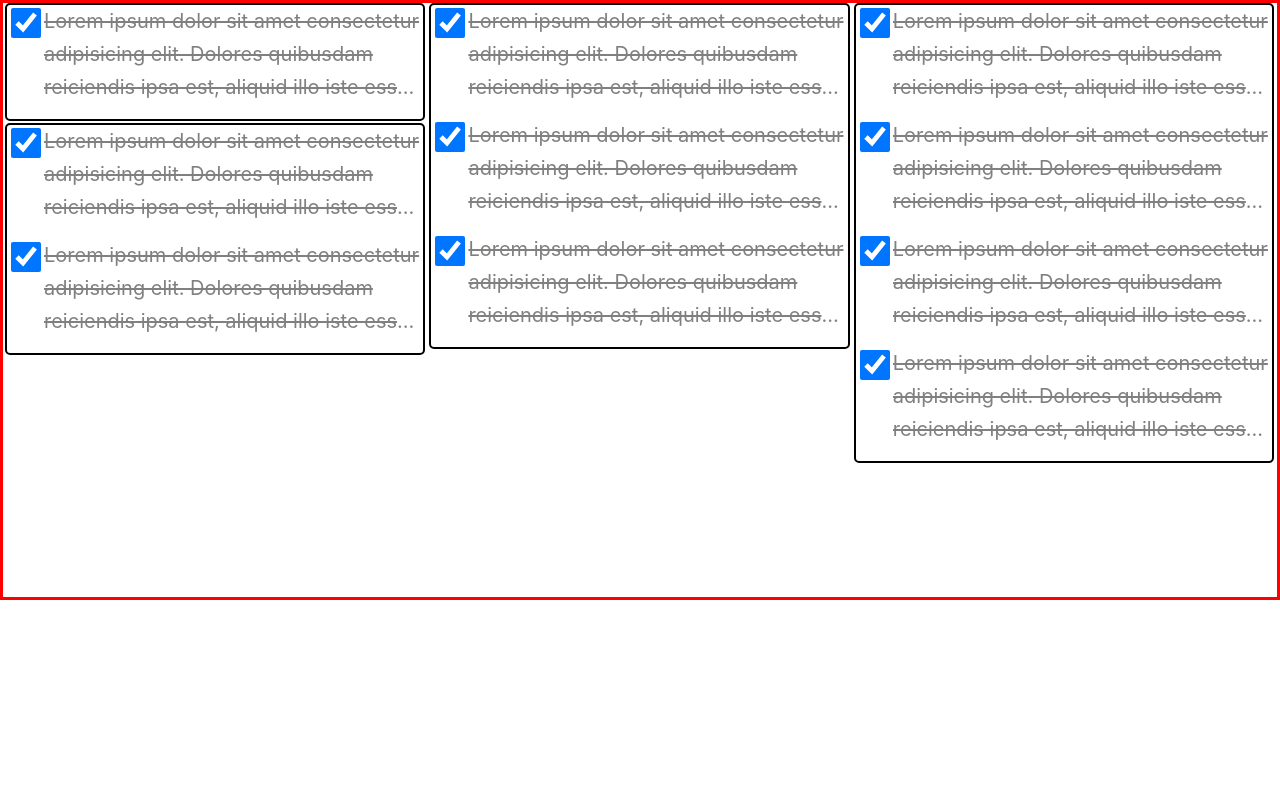
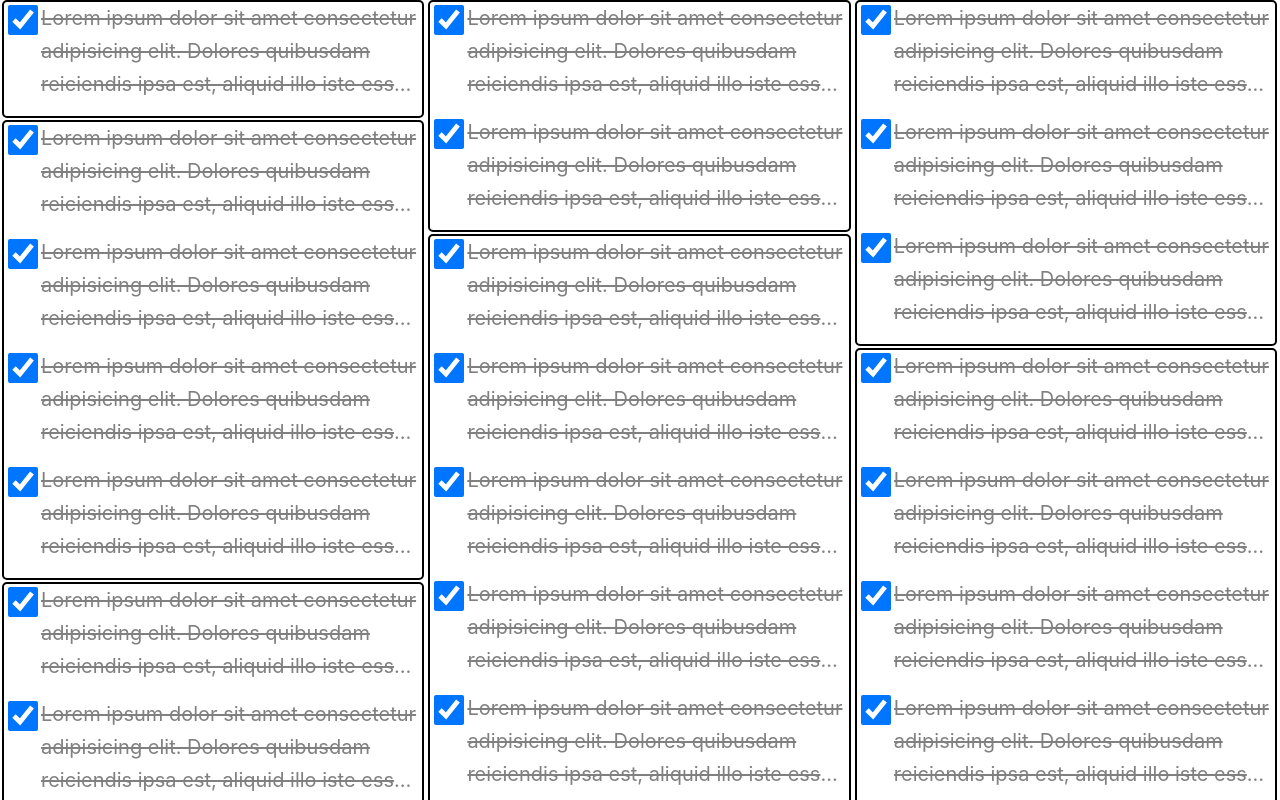
Before and after one commit to AdityaAnuragi/notes-app, a React (Vite) app: page / in a window 1280 px wide. Shown: the top 800 px of the page. Built offline with nearby package versions, Linux system fonts and the light colour scheme.

Commit message:
masonry works , but it only accounts for 3 columns and height thing needs to be worked upon with useLayoutEffect

```diff
--- a/src/App.jsx
+++ b/src/App.jsx
@@ -9,7 +9,15 @@ function App() {
         <NoteInHomePage elementsInHomeNote={2} />
         <NoteInHomePage elementsInHomeNote={3} />
         <NoteInHomePage elementsInHomeNote={4} />
+        <NoteInHomePage elementsInHomeNote={5} />
+        <NoteInHomePage elementsInHomeNote={6} />
+        <NoteInHomePage elementsInHomeNote={3} />
+
+        <div className={styles.fillSpace} ></div>
+        <div className={styles.fillSpace} ></div>
+        <div className={styles.fillSpace} ></div>
       </div>
+
     </>
   )
 }
--- a/src/App.module.css
+++ b/src/App.module.css
@@ -1,10 +1,33 @@
 .container {
-  border : 3px solid red ;
+  /* border : 3px solid red ; */
   width : 100%;
-  height : 600px;
+  height :1300px;
 
   display : flex;
+  flex-flow : column wrap;
   align-items : flex-start;
-  flex-flow : column wrap;
   align-content : flex-start;
 }
+
+.fillSpace {
+  width: 0px;
+  min-height: 0px;
+  flex-grow: 1;
+  background-color: grey;
+  height: 100%;
+}
+
+.fillSpace:nth-child(3n+1) {
+  background-color: blue;
+  order: 1;
+}
+
+.fillSpace:nth-child(3n+2) {
+  background-color: blue;
+  order: 2;
+}
+
+.fillSpace:nth-child(3n+3) {
+  background-color: blue;
+  order: 3;
+}
--- a/src/components/NoteInHomePage.module.css
+++ b/src/components/NoteInHomePage.module.css
@@ -3,8 +3,24 @@
   border-radius: 5px;
   min-width: 240px;
   width: 33%;
+
+
   margin-right: 2px;
   margin-left: 2px;
   margin-bottom: 2px;
   /* flex: 1 auto; */
+
+
 }
+
+.container:nth-child(3n+1) {
+  order: 1;
+}
+
+.container:nth-child(3n+2) {
+  order : 2
+}
+
+.container:nth-child(3n+3) {
+  order : 3
+}
```
